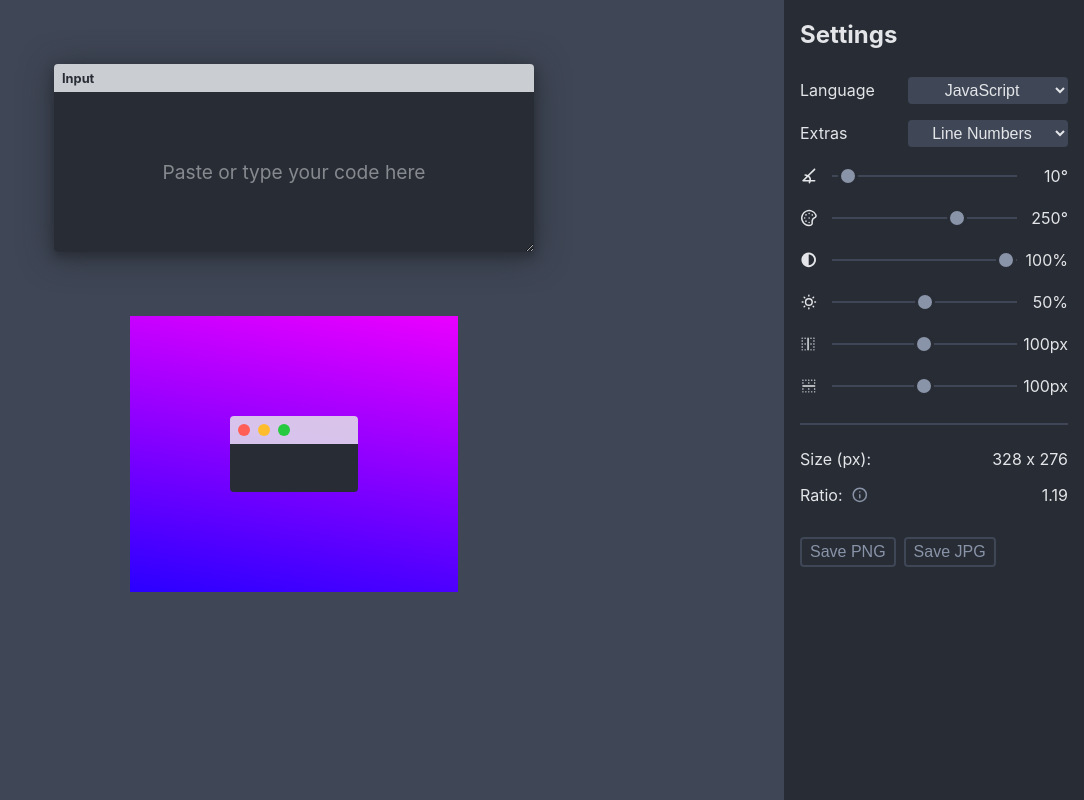
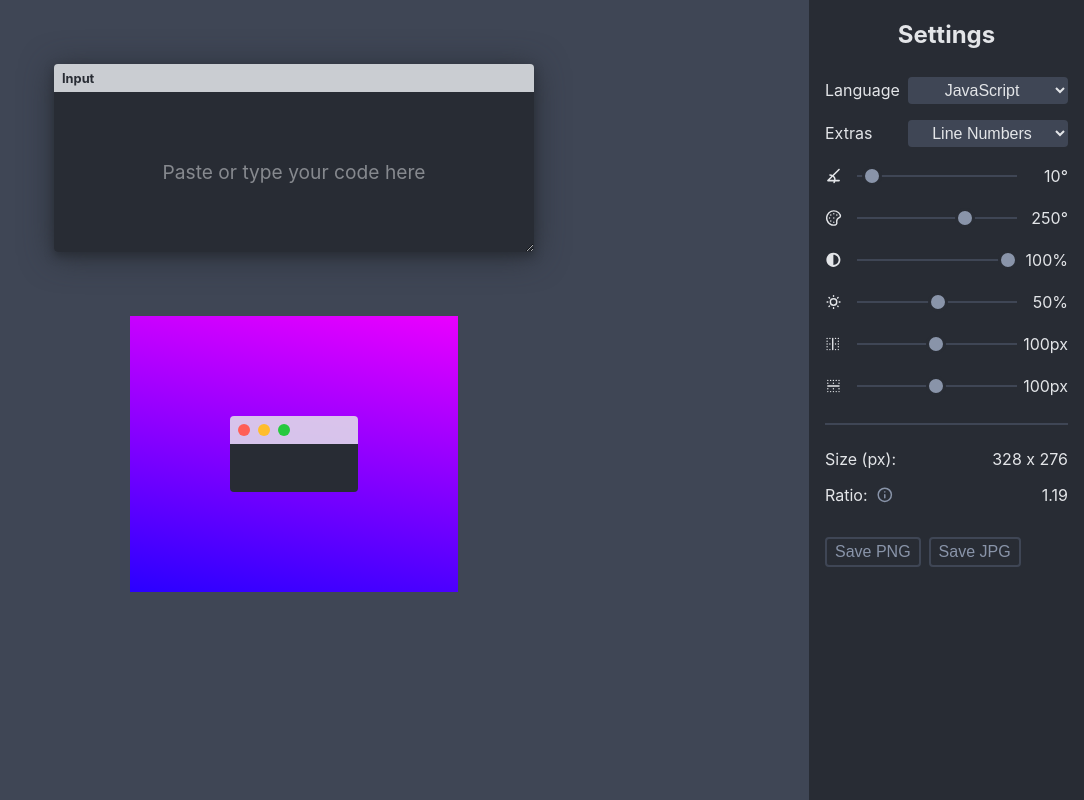
Before and after one commit to dczysz/snippety, a React (Create React App) app: page / in a window 1280 px wide. Shown: the whole page, without its empty margins (196-1280 px from the left). Built offline with nearby package versions, Linux system fonts and the light colour scheme.

Commit message:
Sidebar now fixed to window

```diff
--- a/src/components/Sidebar.js
+++ b/src/components/Sidebar.js
@@ -16,6 +16,14 @@ const StyledSidebar = styled.aside`
   flex-direction: column;
   max-width: ${p => p.theme.sidebarWidth}px;
   padding: 0 1rem;
+  position: fixed;
+  right: 0;
+  top: 0;
+  bottom: 0;
+
+  h2 {
+    text-align: center;
+  }
 
   label {
     margin: 0.5rem 0;
```
